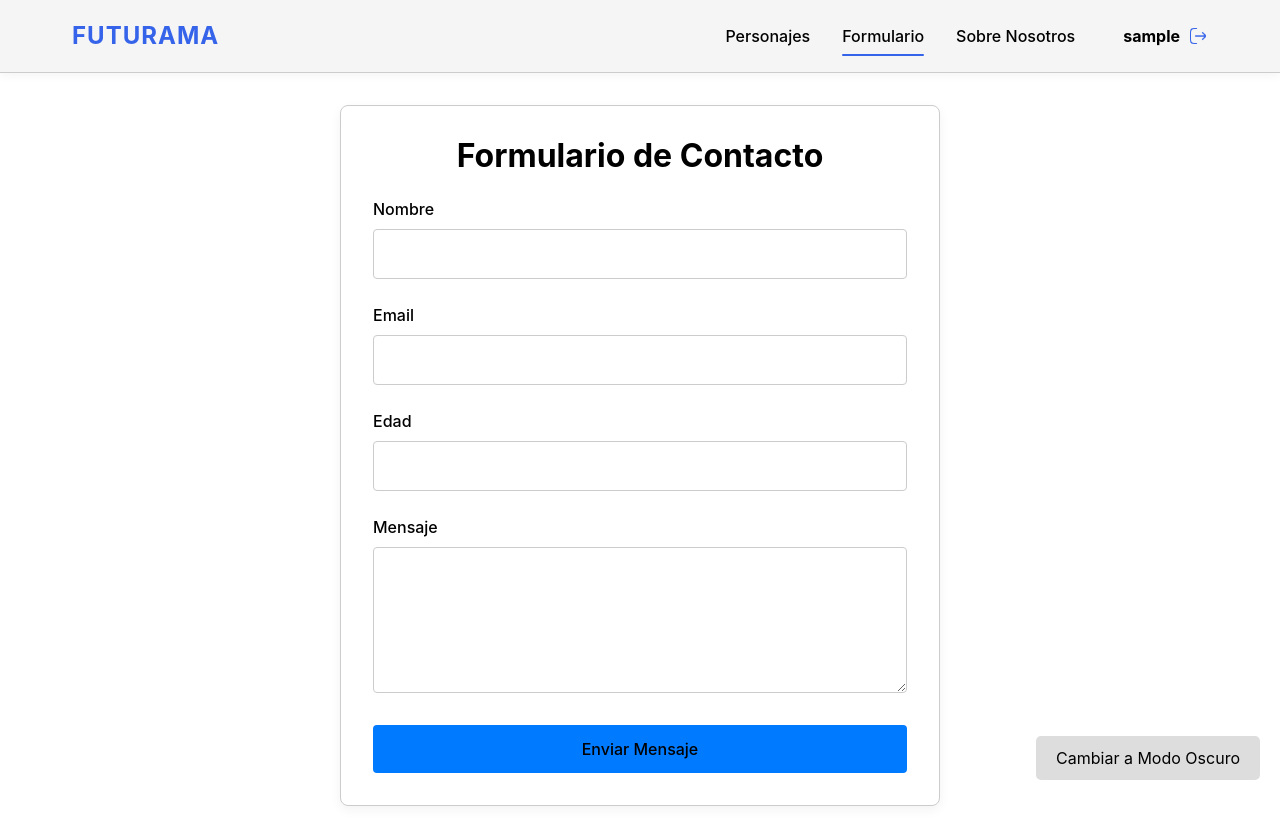
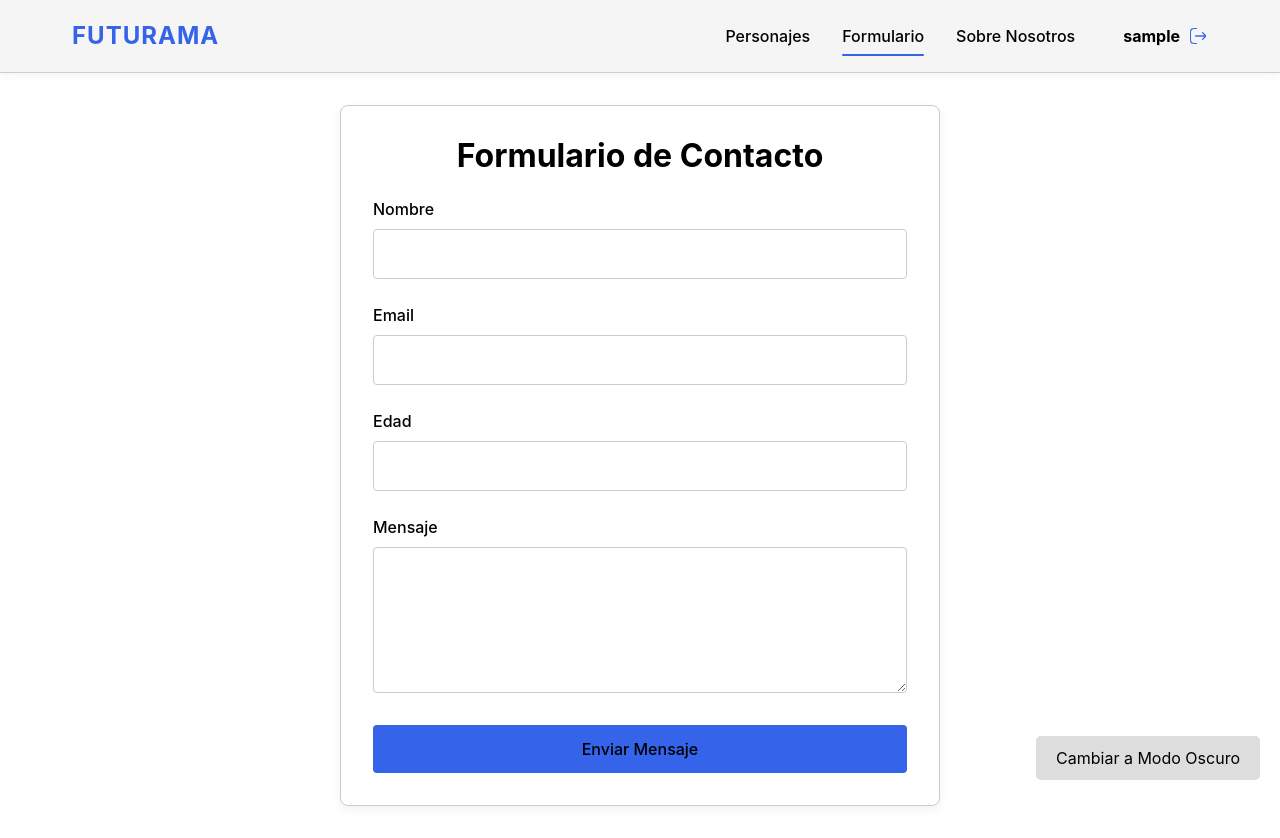
Before and after one commit to LinaFer29/Futurama, a React (Vite) app: page /form in a window 1280 px wide. Built offline with nearby package versions, Linux system fonts and the light colour scheme; sample sign-in values are in the browser's storage.

Commit message:
Boton azul Form y about

```diff
--- a/src/components/Form/ContactForm.jsx
+++ b/src/components/Form/ContactForm.jsx
@@ -105,7 +105,7 @@ function ContactForm() {
   };
 
   const buttonStyle = {
-    backgroundColor: modoOscuro ? '#444' : '#007bff',
+    backgroundColor: modoOscuro ? "#3563E9" : "#3563E9",
     color: modoOscuro ? "#fff" : "#000",
     border: modoOscuro ? '1px solid #555' : 'none',
   };
--- a/src/components/about/AboutInfo.jsx
+++ b/src/components/about/AboutInfo.jsx
@@ -6,7 +6,7 @@ function AboutInfo() {
     <div className='about-container'>
       <div className="about-header">
         <h1 className="about-title">Conoce a nuestro equipo</h1>
-        <p className="about-subtitle">Apasionados por la tecnología y el futuro</p>
+        <p className="about-subtitle">Estudiantes y lectores de mangwas bl</p>
         <hr className="decorative-line"></hr>
       </div>
       <div className="profile-container">
```
